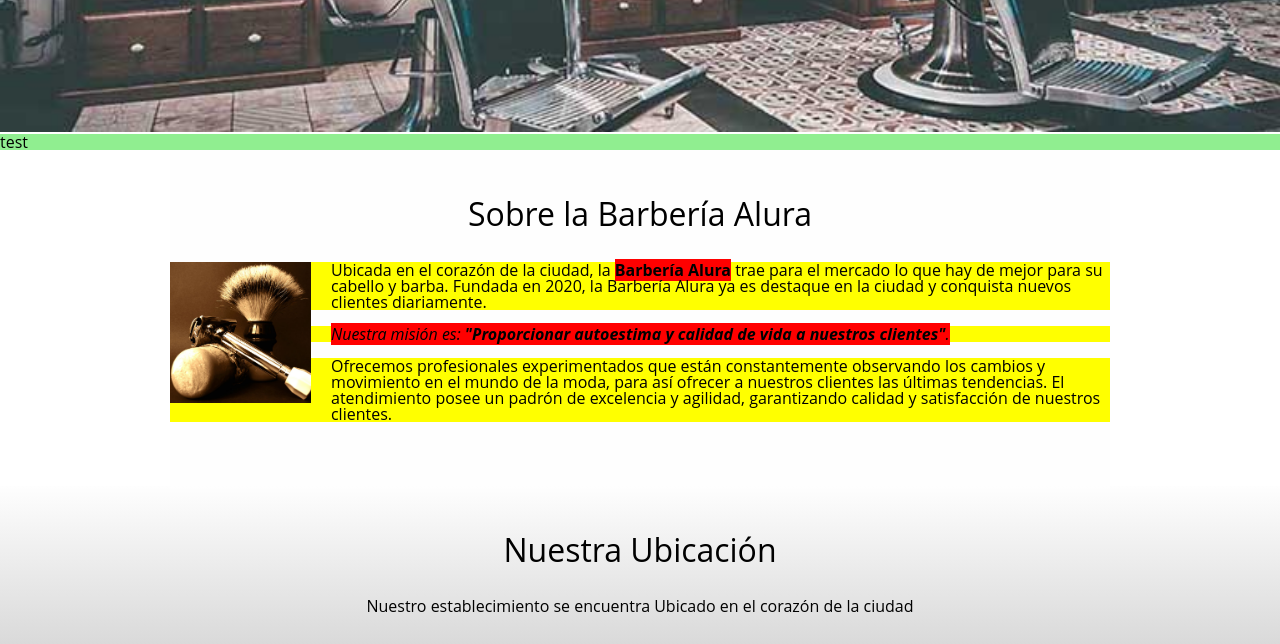
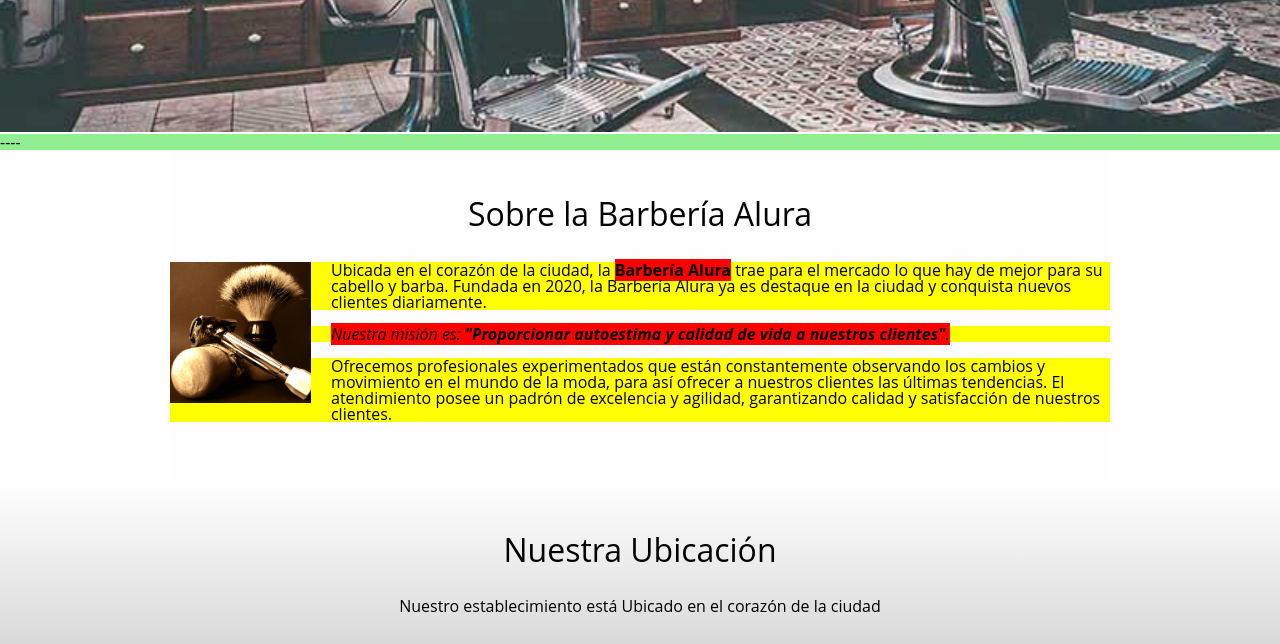
Before and after one commit to SantyG4rcia/SantyG4rcia, a plain HTML site: page index.html in a window 1280 px wide. Shown: the part 640-1284 px from the top of the page. Drawn offline with Linux system fonts and the light colour scheme; grey boxes are pictures that could not be loaded.

Commit message:
optimisando el codigo v2

```diff
--- a/index.html
+++ b/index.html
@@ -37,7 +37,7 @@
     <img class="banner" src="banner/banner.jpg">
 
     <main>
-        <p>test</p>
+        <p>----</p>
         <section class="principal">
 
             <h2 class="titulo-principal">Sobre la Barbería Alura</h2>
@@ -59,7 +59,7 @@
 
         <section class="mapa">
             <h3 class="titulo-principal"> Nuestra Ubicación</h3>
-            <p>Nuestro establecimiento se encuentra Ubicado en el corazón de la ciudad</p>
+            <p>Nuestro establecimiento está Ubicado en el corazón de la ciudad</p>
             <div class="mapa-contenido">
                 <iframe
                     src="https://www.google.com/maps/embed?pb=!1m18!1m12!1m3!1d5170.990368954513!2d-46.632613288237394!3d-23.58846340137309!2m3!1f0!2f0!3f0!3m2!1i1024!2i768!4f13.1!3m3!1m2!1s0x94ce5a2b2ed7f3a1%3A0xab35da2f5ca62674!2sCaelum%20-%20Education%20and%20Innovation!5e0!3m2!1ses-419!2sco!4v1664567397461!5m2!1ses-419!2sco"
```
